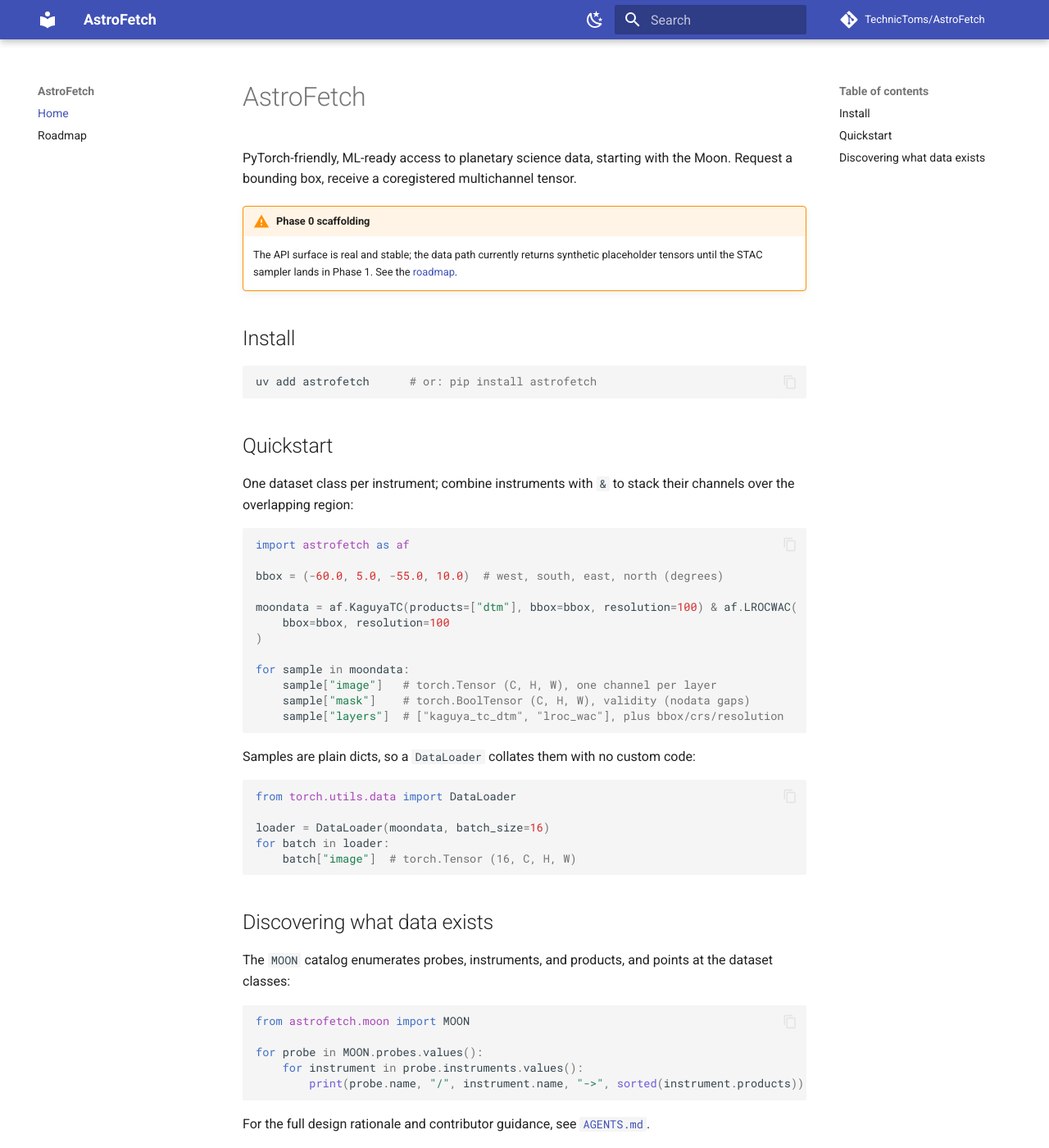
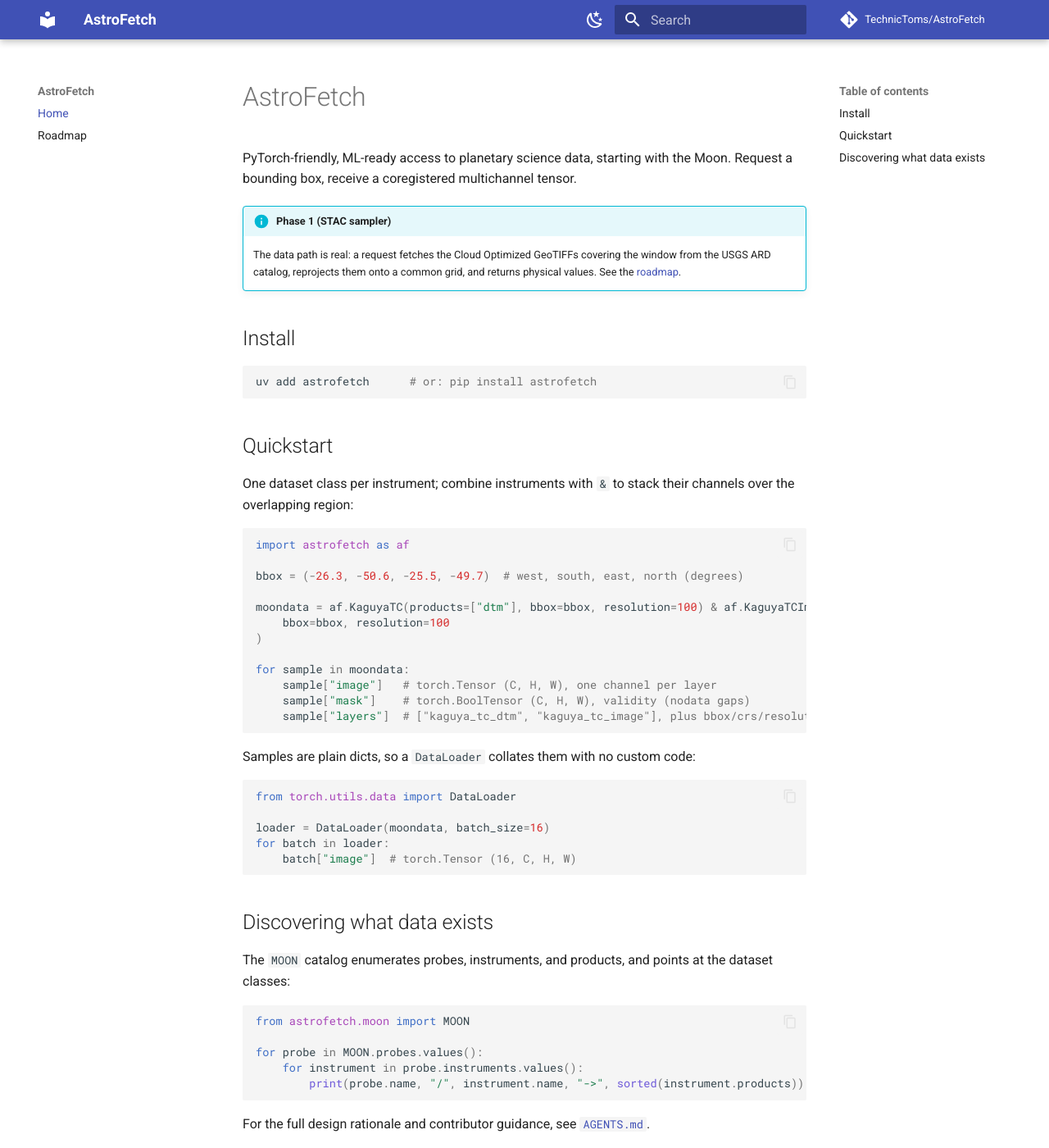
Before and after one commit to TechnicToms/AstroFetch, an MkDocs documentation site: the page built from docs/index.md, in a window 1280 px wide and 1400 px high. Shown: the whole window at 82% size. Built offline with MkDocs 1.6.1 and Material for MkDocs 9.7.7, drawn with Linux system fonts in a browser that asks for light colours; comment, search, counter and statistics services are not loaded.

Commit message:
docs: close Phase 0, document the Phase 1 STAC sampler
Update AGENTS.md, README, and the docs site to the real per-instrument API
(KaguyaTC + KaguyaTCImagery), mark Phase 0 done and Phase 1 current, switch the
type-check command to ty, and note the deferred non-STAC LRO WAC source for a
later phase. Replace the live-test placeholder with a real USGS ARD catalog
reachability check and an end-to-end two-layer patch fetch.

````diff
--- a/docs/index.md
+++ b/docs/index.md
@@ -3,10 +3,10 @@
 PyTorch-friendly, ML-ready access to planetary science data, starting with the
 Moon. Request a bounding box, receive a coregistered multichannel tensor.
 
-!!! warning "Phase 0 scaffolding"
-    The API surface is real and stable; the data path currently returns
-    synthetic placeholder tensors until the STAC sampler lands in Phase 1.
-    See the [roadmap](roadmap.md).
+!!! info "Phase 1 (STAC sampler)"
+    The data path is real: a request fetches the Cloud Optimized GeoTIFFs
+    covering the window from the USGS ARD catalog, reprojects them onto a
+    common grid, and returns physical values. See the [roadmap](roadmap.md).
 
 ## Install
 
@@ -22,16 +22,16 @@
 ```python
 import astrofetch as af
 
-bbox = (-60.0, 5.0, -55.0, 10.0)  # west, south, east, north (degrees)
+bbox = (-26.3, -50.6, -25.5, -49.7)  # west, south, east, north (degrees)
 
-moondata = af.KaguyaTC(products=["dtm"], bbox=bbox, resolution=100) & af.LROCWAC(
+moondata = af.KaguyaTC(products=["dtm"], bbox=bbox, resolution=100) & af.KaguyaTCImagery(
     bbox=bbox, resolution=100
 )
 
 for sample in moondata:
     sample["image"]   # torch.Tensor (C, H, W), one channel per layer
     sample["mask"]    # torch.BoolTensor (C, H, W), validity (nodata gaps)
-    sample["layers"]  # ["kaguya_tc_dtm", "lroc_wac"], plus bbox/crs/resolution
+    sample["layers"]  # ["kaguya_tc_dtm", "kaguya_tc_image"], plus bbox/crs/resolution
 ```
 
 Samples are plain dicts, so a `DataLoader` collates them with no custom code:
````
Also changed, not shown: AGENTS.md (+10 -9 lines), README.md (+10 -10 lines), docs/roadmap.md (+6 -6 lines), 1 other file.
